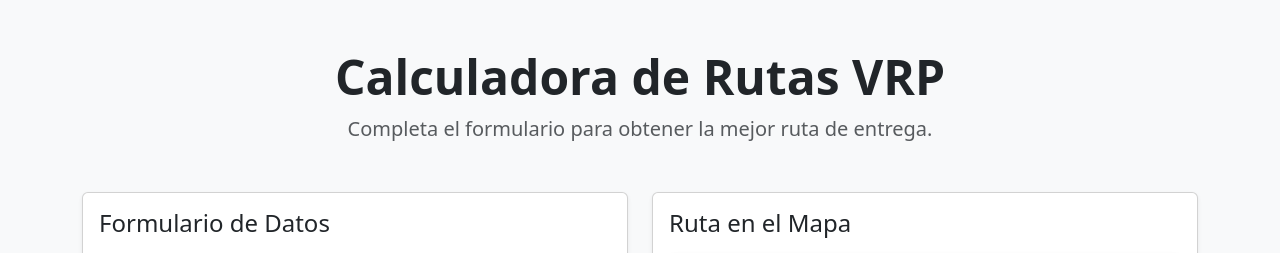
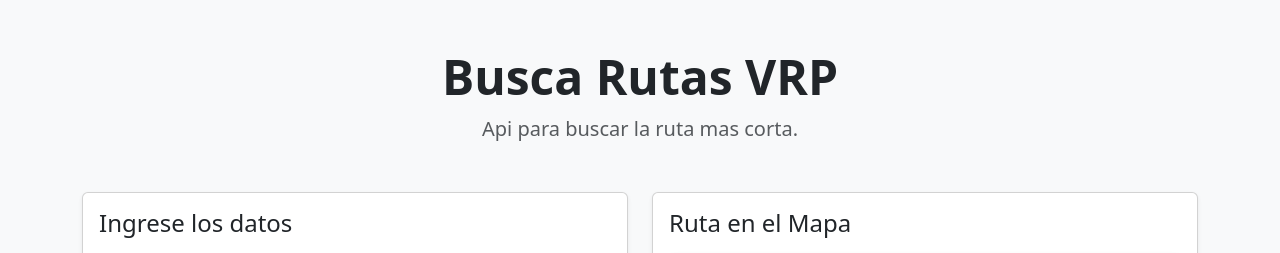
Before and after one commit to IsmaelJrDev/API_VRP, a Flask app: page / in a window 1280 px wide. Shown: the top 253 px of the page. Run offline with Flask 3, Linux system fonts and the light colour scheme.

Commit message:
Update index.html

```diff
--- a/templates/index.html
+++ b/templates/index.html
@@ -13,15 +13,15 @@
 <body class="bg-light">
     <div class="container py-5">
         <div class="text-center mb-5">
-            <h1 class="display-5 fw-bold">Calculadora de Rutas VRP</h1>
-            <p class="lead text-muted">Completa el formulario para obtener la mejor ruta de entrega.</p>
+            <h1 class="display-5 fw-bold">Busca Rutas VRP</h1>
+            <p class="lead text-muted">Api para buscar la ruta mas corta.</p>
         </div>
 
         <div class="row g-4">
             <div class="col-lg-6">
                 <div class="card shadow-sm">
                     <div class="card-body">
-                        <h4 class="card-title mb-4">Formulario de Datos</h4>
+                        <h4 class="card-title mb-4">Ingrese los datos</h4>
                         <form id="vrp-form">
                             <div class="mb-3">
                                 <label for="ciudad_origen" class="form-label">Ciudad de Origen (almacén)</label>
```
